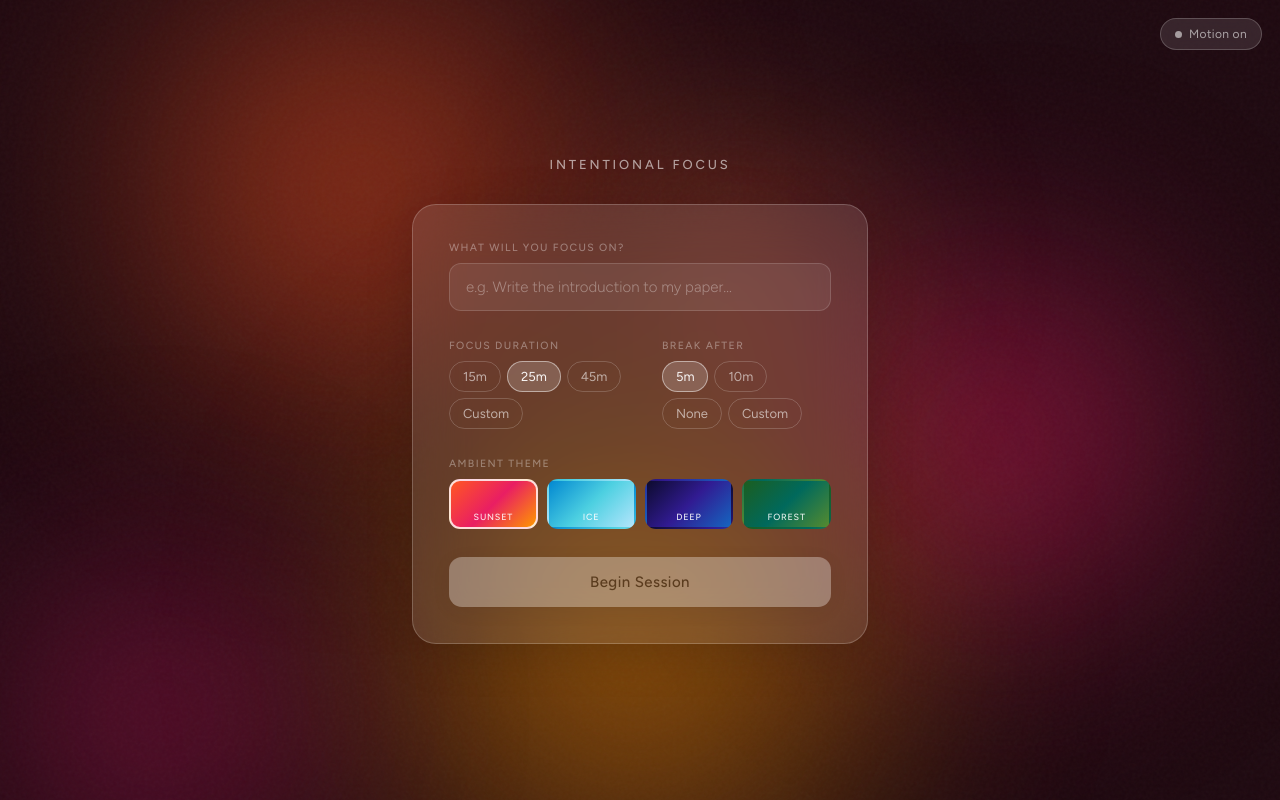
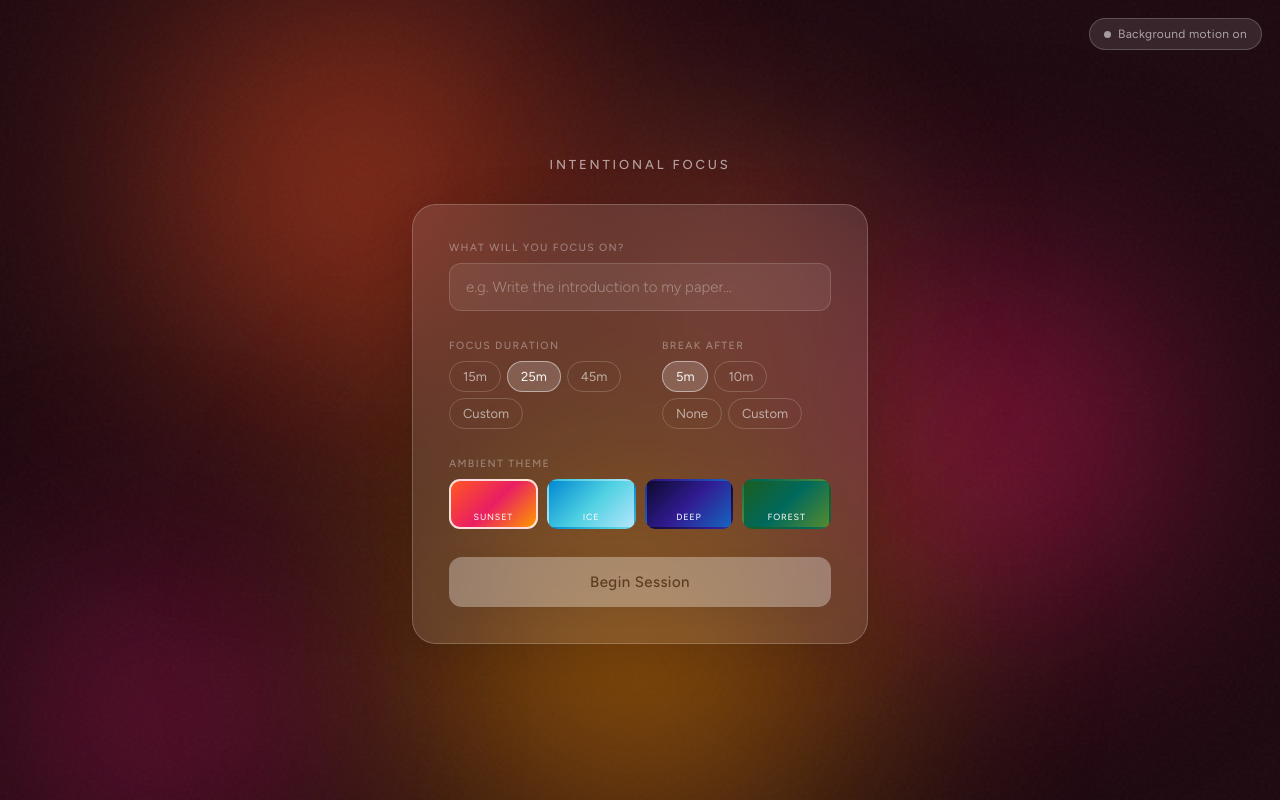
Before and after one commit to m-chhay/pomodoro, a plain HTML site: page index.html in a window 1280 px wide. Drawn offline with Linux system fonts and the light colour scheme.

Commit message:
Update index.html

```diff
--- a/index.html
+++ b/index.html
@@ -196,7 +196,7 @@
 
 <button id="bg-toggle" onclick="toggleBg()">
   <span id="toggle-dot"></span>
-  <span id="toggle-label">Motion on</span>
+  <span id="toggle-label">Background motion on</span>
 </button>
 
 <div id="app">
```
